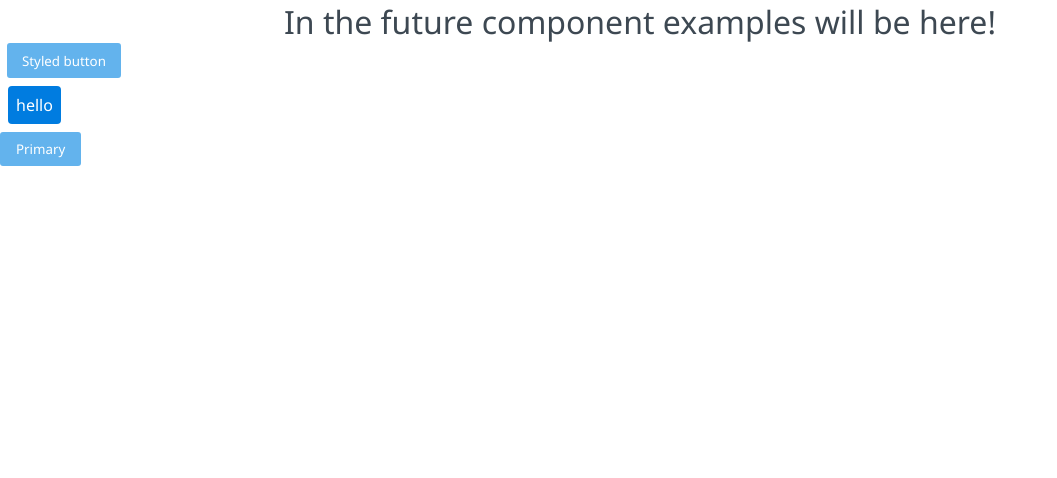
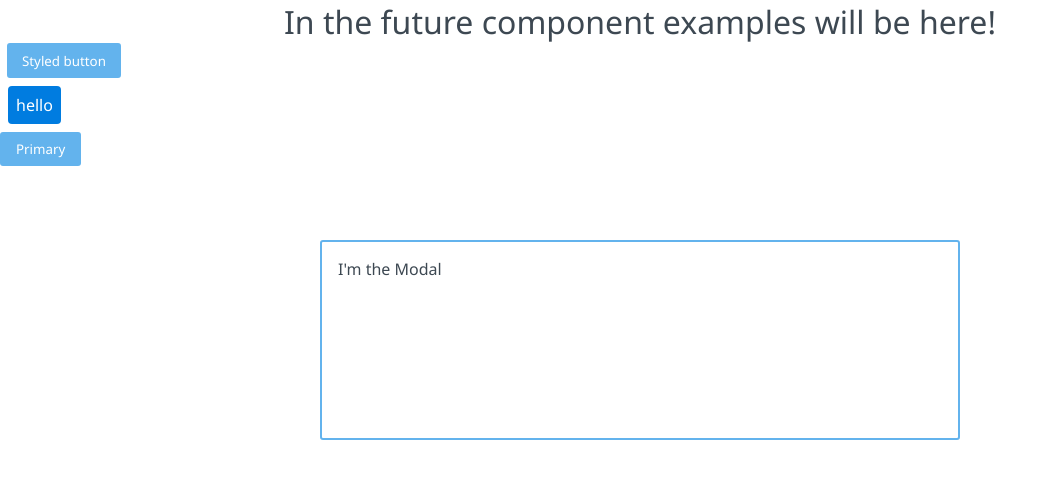
Before and after one commit to peeweetje/Design-system-with-Storybook-styled-components-styled-system, a React (Create React App) app: page / in a window 1280 px wide. Shown: the top 478 px of the page, without its empty margins (0-1057 px from the left). Built offline with nearby package versions, Linux system fonts and the light colour scheme.

Commit message:
Feature: add the modal component.

```diff
--- a/src/App.tsx
+++ b/src/App.tsx
@@ -1,11 +1,12 @@
-import React from "react";
+import React, { FC } from "react";
 import styled from "styled-components";
 import { StyledButton } from "./components/button/Button";
 import Box from "./components/box/Box";
 import Header from "./components/header/Header";
 import ButtonStyledSystem from "./components/button-styled-system/ButtonStyledSystem";
+import Modal from "./components/modal/Modal";
 
-const App: React.FC = () => {
+const App: FC = () => {
   return (
     <AppStyling>
       <Header>In the future component examples will be here!</Header>
@@ -30,6 +31,7 @@ const App: React.FC = () => {
       >
         Primary
       </ButtonStyledSystem>
+      <Modal onClick={() => console.log("modal")}>I'm the Modal</Modal>
     </AppStyling>
   );
 };
--- /dev/null
+++ b/src/components/modal/Modal.tsx
@@ -0,0 +1,34 @@
+import React, { FC, ReactNode, useState } from "react";
+import styled from "styled-components";
+
+export interface ModalProps {
+  /** Description of onClick function which returns void **/
+  onClick: () => void;
+  /** Text you want to display in your modal **/
+  children?: ReactNode | null;
+  toggleModal?: boolean;
+}
+
+export const Modal: FC<ModalProps> = ({ children, onClick }) => {
+  const [isToggled, setToggled] = useState(false);
+  const toggleModal = () => setToggled(!isToggled);
+
+  return <StyledModal onClick={onClick}>{children}</StyledModal>;
+};
+
+export default Modal;
+
+export const StyledModal = styled.div<ModalProps>`
+  position: absolute;
+  box-sizing: border-box;
+  height: 25%;
+  width: 50%;
+  left: 25%;
+  top: 30%;
+  padding: 16px;
+  z-index: 1;
+  border-radius: 3px;
+  border: 2px solid ${props => props.theme.colors.blues[3]};
+  background-color: white;
+  transition: all 0.3s ease-out;
+`;
```
